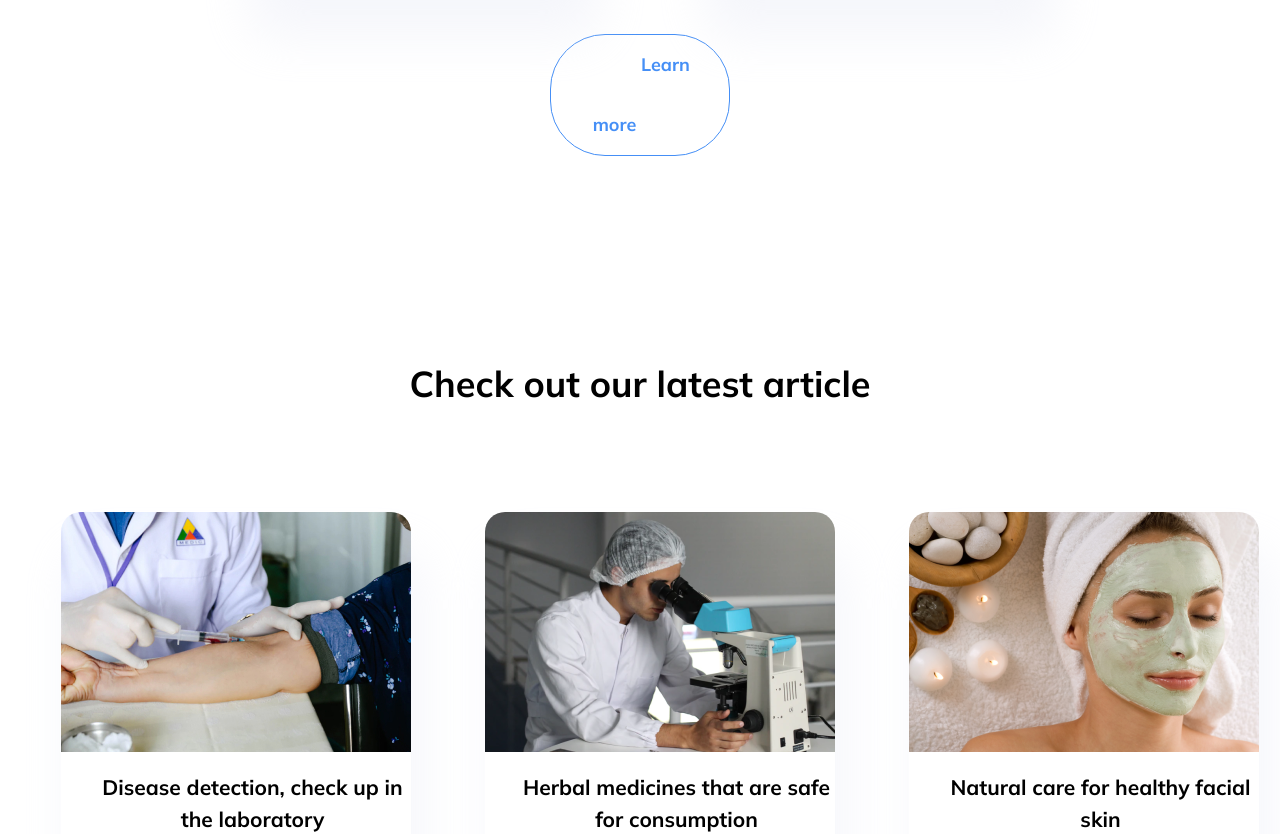
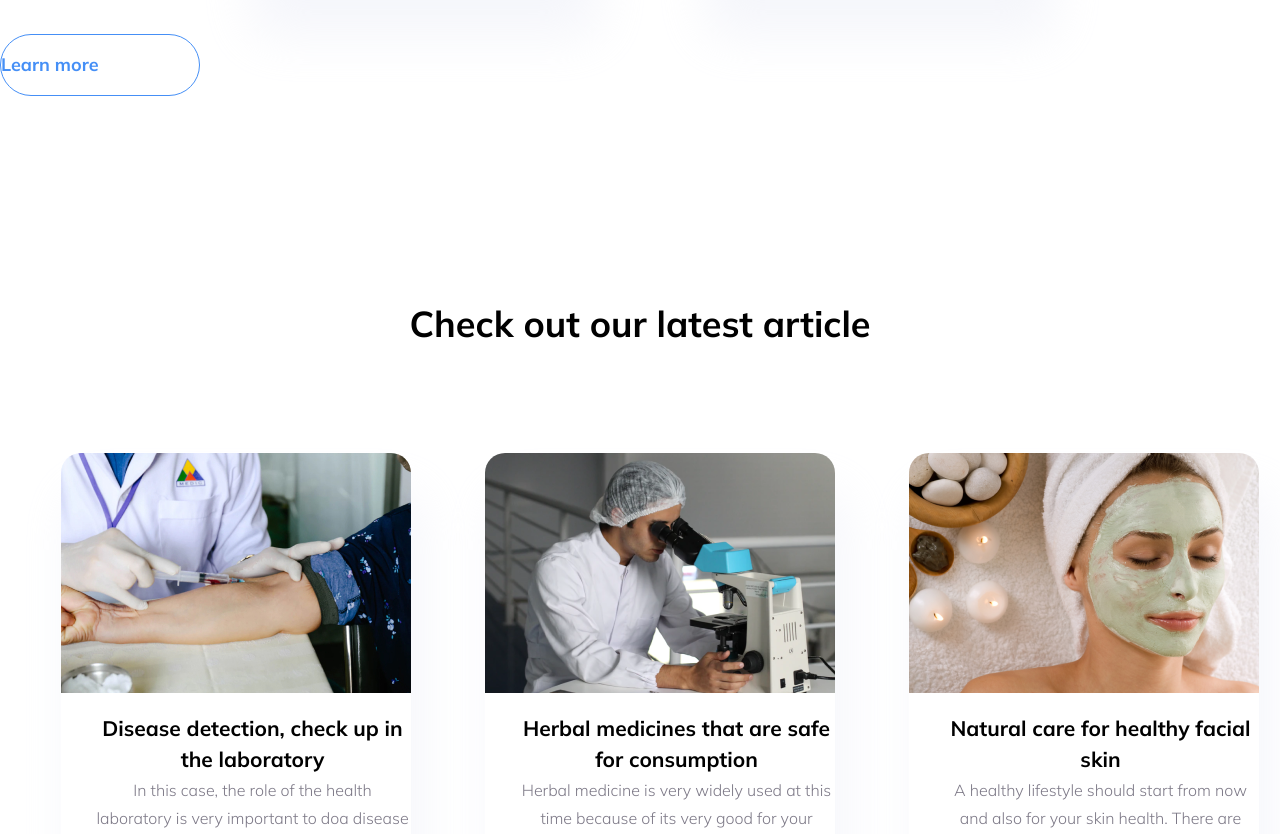
Before and after one commit to TimurDuyshenaliev/Trafalgar, a plain HTML site: page index.html in a window 1280 px wide. Shown: the part 2353-3187 px from the top of the page. Drawn offline with Linux system fonts and the light colour scheme; files whose address does not match are found by name.

Commit message:
правки

```diff
--- a/styles/ourservice.css
+++ b/styles/ourservice.css
@@ -1,6 +1,4 @@
-* {
-    box-sizing: border-box;
-}
+
 .ourService>h2{
     font-weight: bold;
     font-size: 2.25rem;
@@ -60,21 +58,14 @@
     text-align: left;
 }
 .ourService>.button{
-    text-align: center;
     border: 1.4px solid #458FF6;
     border-radius: 55px;
-    margin-left: 43%;
-    margin-right: 43%;
+    width: 200px;
 }
 .ourService>.button>.button{
     font-weight: bold;
     font-size: 1.125rem;
     line-height: 3.33;
     text-decoration: none;
-    align-items: center;
     color: #458FF6;
-    padding-left: 51px;
-    padding-right: 51px;
-    border-radius: 15px;
-    border-color: #458FF6;
 }
```
